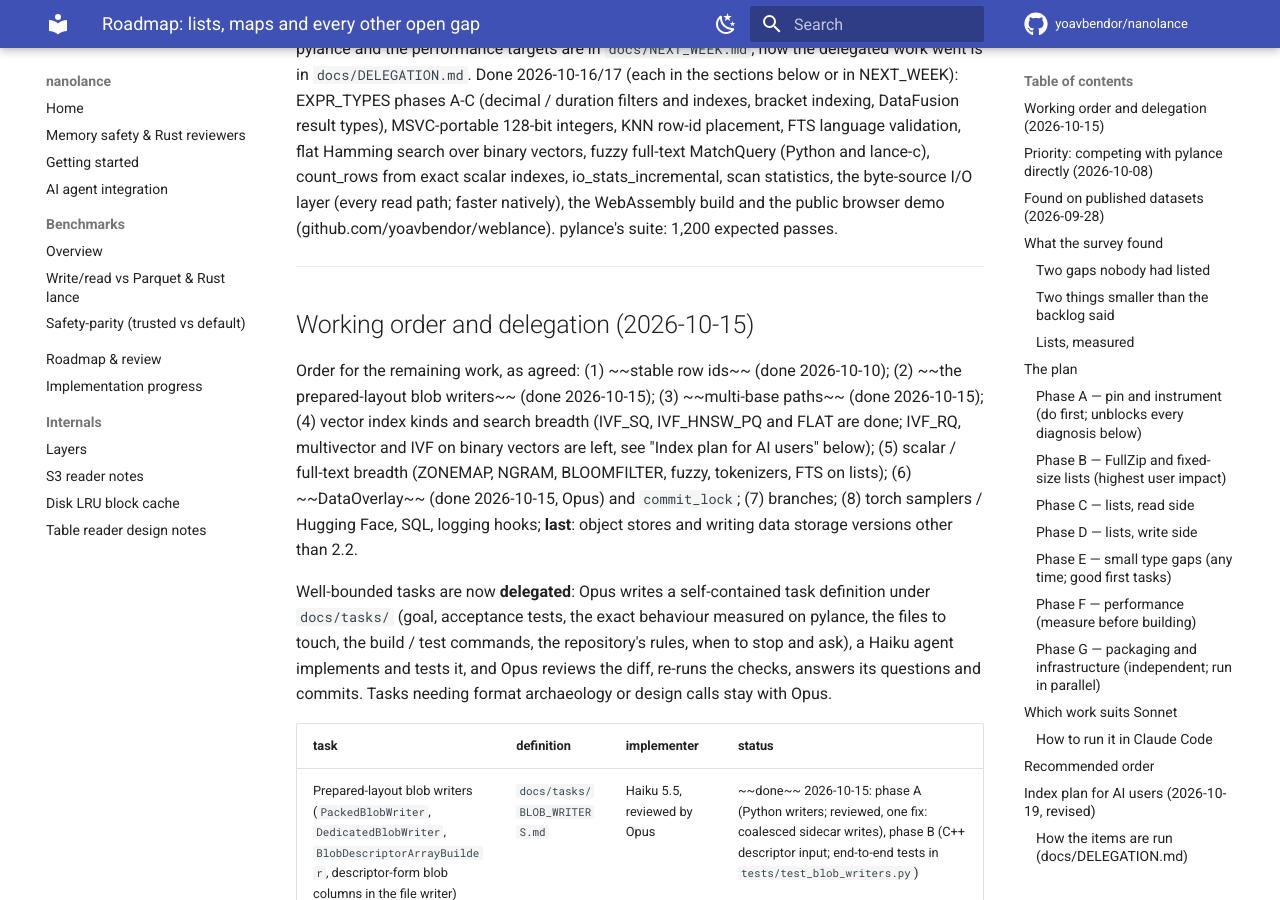
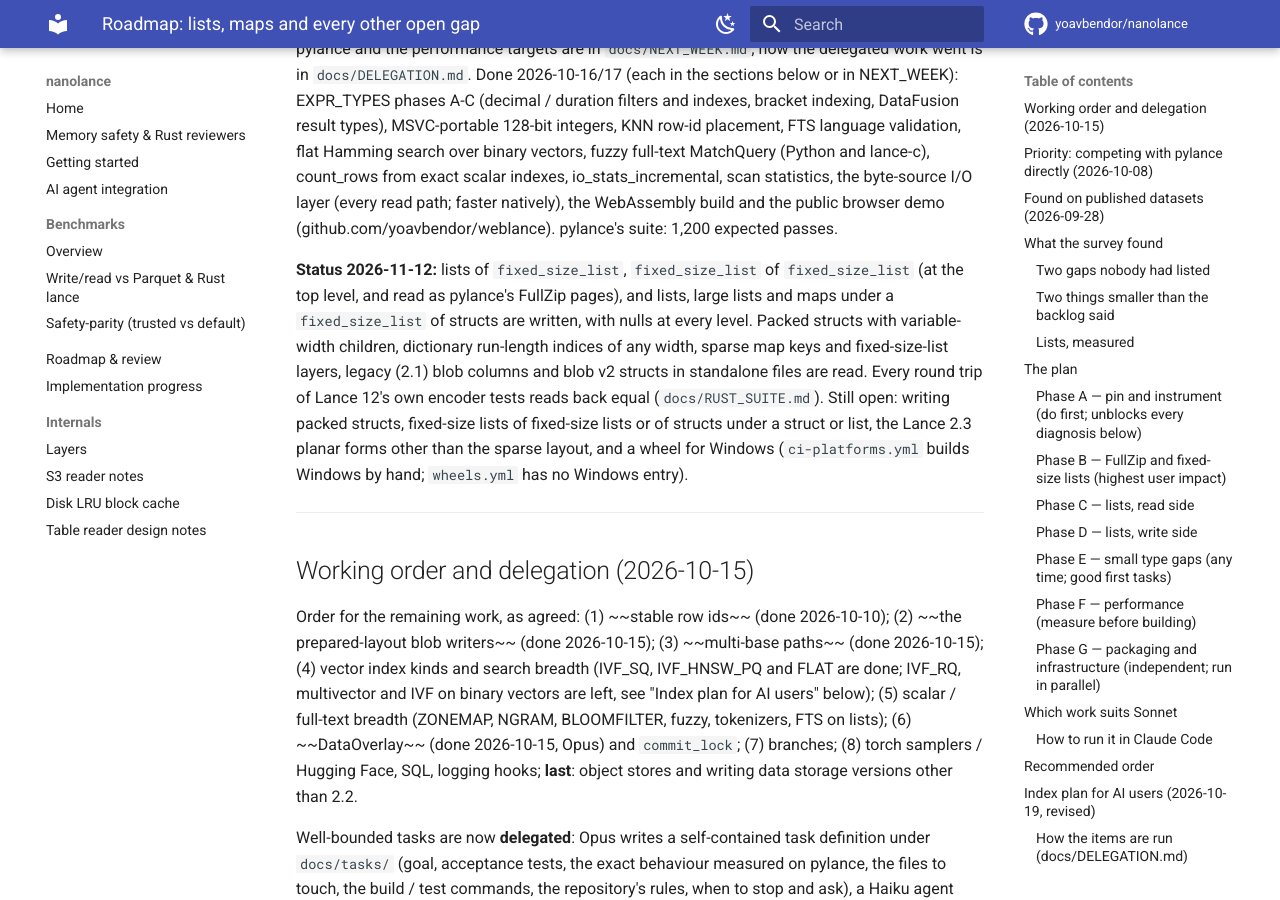
Before and after one commit to yoavbendor/nanolance, an MkDocs documentation site: the page built from docs/ROADMAP.md, in a window 1280 px wide and 900 px high, scrolled down 380 px. Built offline with MkDocs 1.6.1 and Material for MkDocs 9.7.7, drawn with Linux system fonts in a browser that asks for light colours; comment, search, counter and statistics services are not loaded; some of the changed text lies outside the part shown.

Commit message:
docs: Mark the roadmap and plan items this round finished
The FSL writes, FullZip FSL-of-FSL, the Windows job, the macOS runner
move and the CI widening are done; the roadmap's status lines and the
plan's items now say so, with the commits that did it. Findings from the
2026-10 review stay as reviewed; a Status line marks what changed.

Co-Authored-By: Claude Haiku 5.5 <noreply@anthropic.com>
Claude-Session: https://claude.ai/code/session_01RDWGuPehY2BXmNvLtVWw9M

```diff
--- a/docs/ROADMAP.md
+++ b/docs/ROADMAP.md
@@ -17,6 +17,14 @@ over binary vectors, fuzzy full-text MatchQuery (Python and lance-c), count_rows
 indexes, io_stats_incremental, scan statistics, the byte-source I/O layer (every read path; faster
 natively), the WebAssembly build and the public browser demo (github.com/yoavbendor/weblance).
 pylance's suite: 1,200 expected passes.
+
+**Status 2026-11-12:** lists of `fixed_size_list`, `fixed_size_list` of `fixed_size_list` (at the top level, and read
+as pylance's FullZip pages), and lists, large lists and maps under a `fixed_size_list` of structs are written, with
+nulls at every level. Packed structs with variable-width children, dictionary run-length indices of any width, sparse
+map keys and fixed-size-list layers, legacy (2.1) blob columns and blob v2 structs in standalone files are read. Every
+round trip of Lance 12's own encoder tests reads back equal (`docs/RUST_SUITE.md`). Still open: writing packed structs,
+fixed-size lists of fixed-size lists or of structs under a struct or list, the Lance 2.3 planar forms other than the
+sparse layout, and a wheel for Windows (`ci-platforms.yml` builds Windows by hand; `wheels.yml` has no Windows entry).
 
 ---
 
@@ -296,7 +304,7 @@ Sizes: **XS** < 1 h, **S** half a day, **M** 1–2 days, **L** most of a week
   `bits_per_value` counts both — 768 × float32 is 25,344 bits. On MiniBlock the chunk carries two
   buffers: element bits for all the chunk's rows back to back, then the values.
 
-**Status:** B1–B4 done — see PROGRESS, "Roadmap phases A, B and E". B5 not started.
+**Status:** B1–B4 done — see PROGRESS, "Roadmap phases A, B and E". B5 is done for the writer's FullZip pages: fixed-width values of 256 bytes or more (a fixed-size list's leaves, `9871099`, `b9f9b5e`) and variable-width values that average 128 bytes or more in a default column (4096 bytes when the column sets its own encoding). Pylance's FullZip `fixed_size_list<fixed_size_list>` pages are read (`966365b`).
 
 Done when: A2's value-size and FSL cells pass with their `KNOWN_GAPS` entries deleted, the
 write-matrix gains FSL and long-string shapes read by both readers, and a 768-dim embedding column
@@ -324,8 +332,8 @@ the `list<list<…>>` part of C5: every flat leaf type, null/empty lists and nul
 constant pages inside lists, row ranges and deletions (`tests/test_lance_lists.py`, 66 cases against
 pylance). **C5 done** too: lists of structs and structs of lists, with nulls at every level — which
 also fixed null structs outside any list, read until then as structs of nulls. **C8 done**: FullZip
-list pages -- lists of long strings or binaries, at any depth, under structs and as map values. Open:
-a list of `fixed_size_list`. **C6 done** since: `map` reads as Arrow's
+list pages -- lists of long strings or binaries, at any depth, under structs and as map values. **A list of
+`fixed_size_list`** is read and written with nulls at every level (`89c6deb`, `b35dbc8`). **C6 done** since: `map` reads as Arrow's
 map type — it is stored as a list of (key, value) structs, so it needed only the schema mapping.
 
 Done when the list shapes in A2 pass, `test_type_support_matrix.py` moves `list`, `large_list`,
@@ -387,6 +395,10 @@ rust lance reading its own file (6.1–6.7 ms on the same runs). F1 is still ope
 | G2 | **Nightly fuzz** with a persisted corpus (`actions/cache`), all six targets, longer runs. CI's 120 s is a regression guard; the OOB read took ~9 min locally. | S | Sonnet |
 | G3 | `nanolance import --rows-per-fragment`. | S | Sonnet |
 | G4 | **Windows** bring-up in `ci-platforms.yml`, then add `windows-2022` to the wheels matrix. Mostly waiting on CI and fixing what it reports. | M | Sonnet |
+
+**Status (2026-11-12):** the `windows` job in `ci-platforms.yml` builds and passes its tests (157 tests, run by hand;
+the bash smoke tests are off on WIN32; `194adf9` fixed UTF-8 tag names). Still open: the job runs on
+`workflow_dispatch` only, and `windows-2022` is not in the wheels matrix.
 
 ---
 
```
Also changed, not shown: other parts of docs/ROADMAP.md (+1 -1 lines), docs/OPTIMIZATION_PLAN.md (+8 -1 lines).
